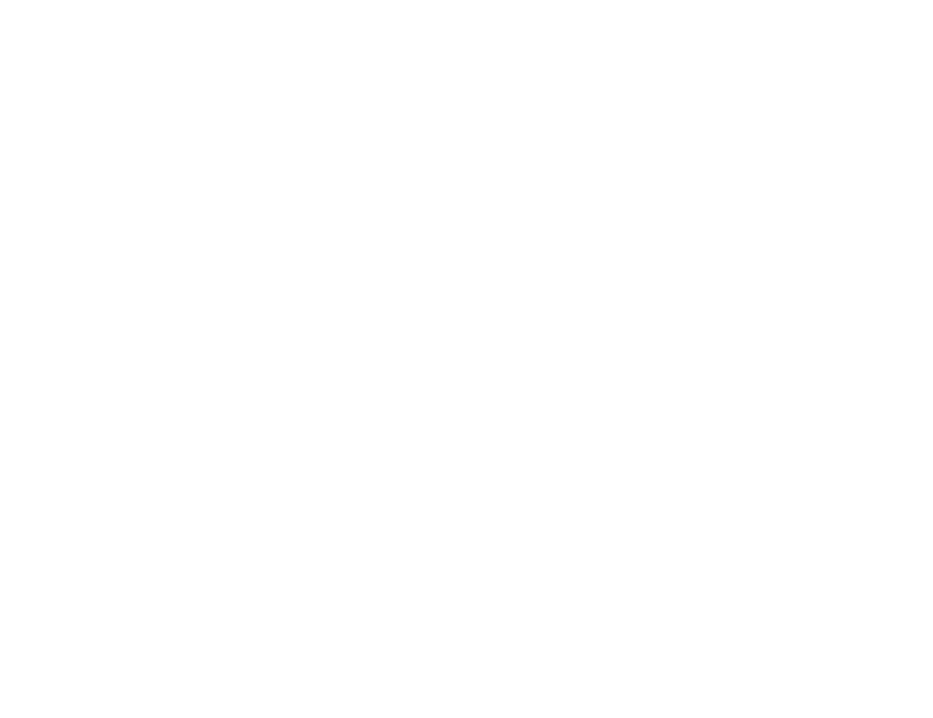
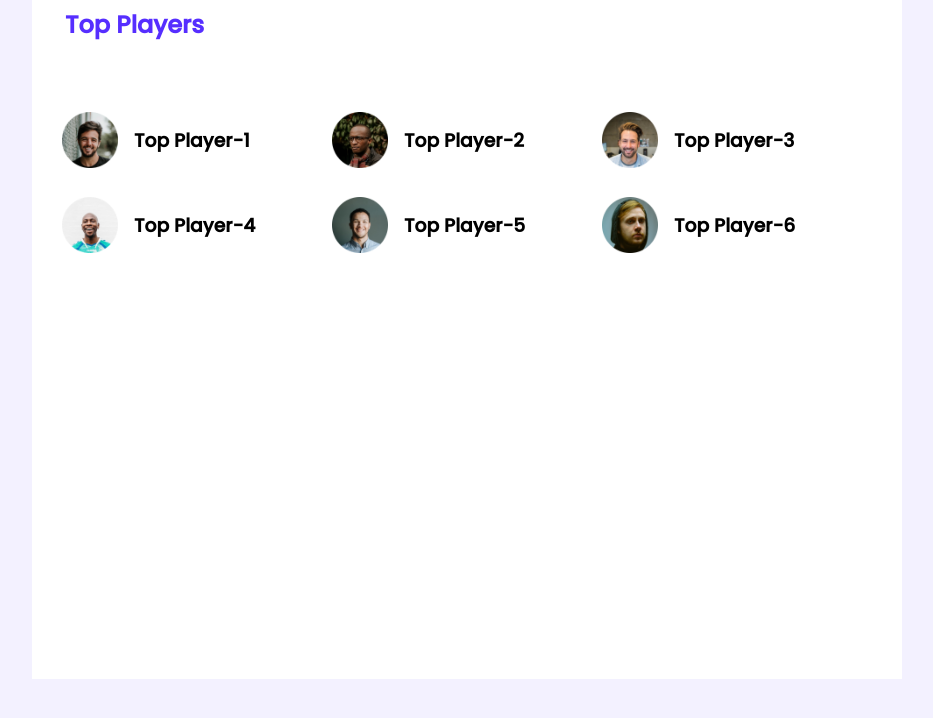
Before and after one commit to anikshajol/leader-board, a plain HTML site: page index..html in a window 1280 px wide. Shown: the whole page, without its empty margins (173-1106 px from the left). Drawn offline with Linux system fonts and the light colour scheme.

Commit message:
top players section complete

```diff
--- a/index..html
+++ b/index..html
@@ -7,5 +7,56 @@
     <title>Document</title>
     <link rel="stylesheet" href="style.css" />
   </head>
-  <body></body>
+  <body>
+    <!-- Header start -->
+    <!-- <header>
+      <div class="logo">
+        <img class="logo-icon" src="./images/icons/logo.png" alt="logo" />
+        <h3 class="player-name">Idea</h3>
+      </div>
+
+      <nav>
+        <a href="">Home</a>
+        <a href="">About</a>
+        <a href="">Works</a>
+        <a href=""><img src="./images/icons/profile.png" alt="" /></a>
+      </nav>
+    </header> -->
+    <!-- Header end -->
+
+    <main>
+      <!-- Top Players -->
+      <section class="container">
+        <h1 class="section-title">Top Players</h1>
+        <div class="top-players">
+          <div class="players">
+            <div class="player">
+              <img src="images/players/player-1.png" alt="" />
+              <h3 class="player-name">Top Player-1</h3>
+            </div>
+            <div class="player">
+              <img src="images/players/player-2.png" alt="" />
+              <h3 class="player-name">Top Player-2</h3>
+            </div>
+            <div class="player">
+              <img src="images/players/player-3.png" alt="" />
+              <h3 class="player-name">Top Player-3</h3>
+            </div>
+            <div class="player">
+              <img src="images/players/player-4.png" alt="" />
+              <h3 class="player-name">Top Player-4</h3>
+            </div>
+            <div class="player">
+              <img src="images/players/player-5.png" alt="" />
+              <h3 class="player-name">Top Player-5</h3>
+            </div>
+            <div class="player">
+              <img src="images/players/player-6.png" alt="" />
+              <h3 class="player-name">Top Player-6</h3>
+            </div>
+          </div>
+        </div>
+      </section>
+    </main>
+  </body>
 </html>
--- a/style.css
+++ b/style.css
@@ -0,0 +1,63 @@
+/* Fonts */
+@import url("https://fonts.googleapis.com/css2?family=Poppins:wght@500&display=swap");
+
+* {
+  padding: 0;
+  margin: 0;
+  box-sizing: border-box;
+}
+/* Utilities or common style */
+body {
+  font-family: "Poppins", sans-serif;
+  background-color: #f3f1ff;
+}
+
+main {
+  display: flex;
+  justify-content: center;
+}
+
+.container {
+  background-color: #ffffff;
+  width: 870px;
+  height: 679px;
+}
+
+/* Header style */
+
+header {
+  width: 100%;
+  height: 20vh;
+  background-color: #0000ff;
+}
+
+.logo-icon {
+  width: 5%;
+}
+
+/* Top player */
+.section-title {
+  color: #562eff;
+  padding-left: 33px;
+  margin-bottom: 40px;
+  margin-top: 7px;
+}
+.top-players {
+  padding: 30px;
+}
+.players {
+  display: grid;
+  grid-template-columns: repeat(3, 1fr);
+  row-gap: 29px;
+}
+
+.player {
+  display: flex;
+  align-items: center;
+  gap: 16px;
+}
+
+.player img {
+  width: 56px;
+  height: 56px;
+}
```
